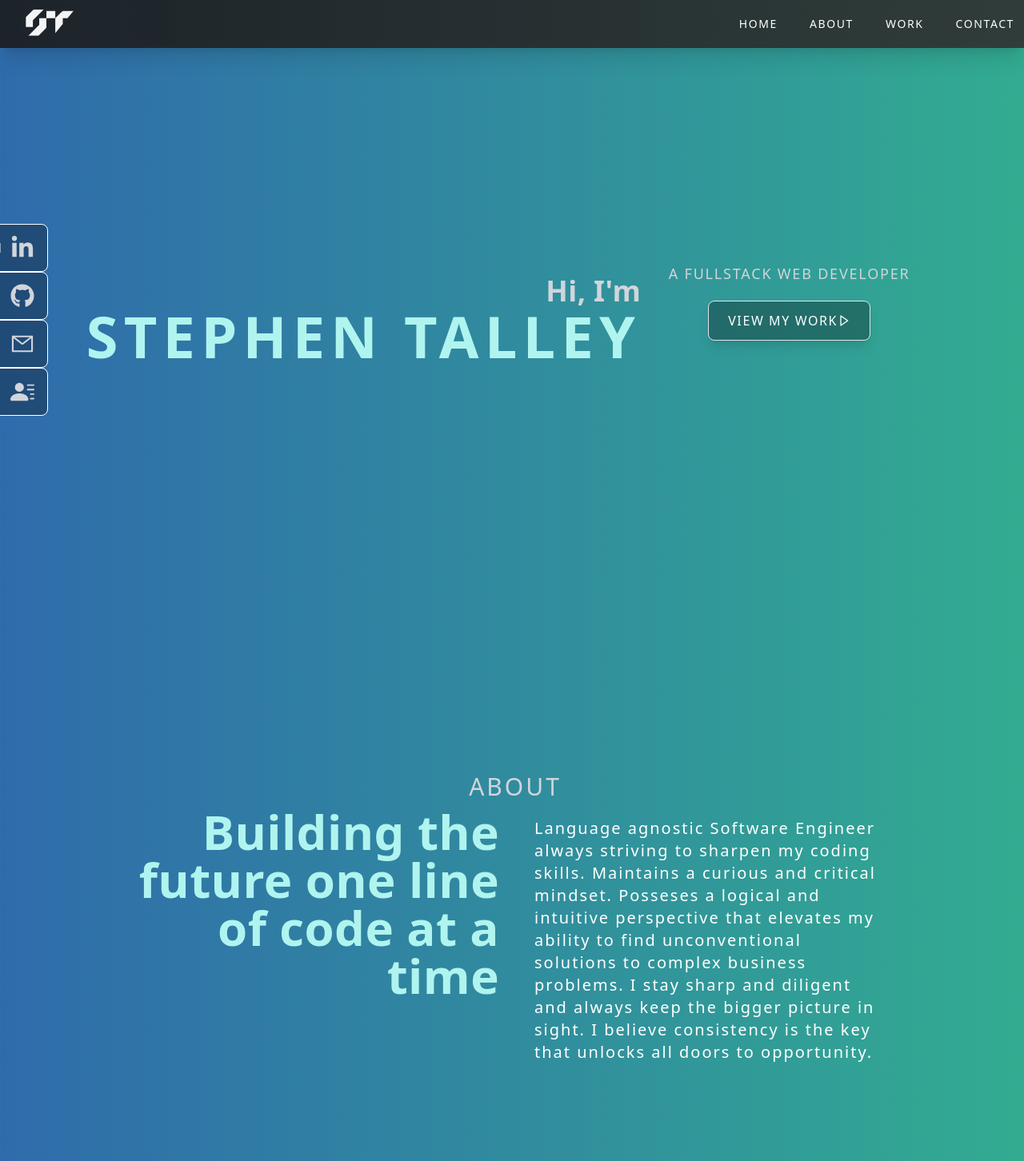
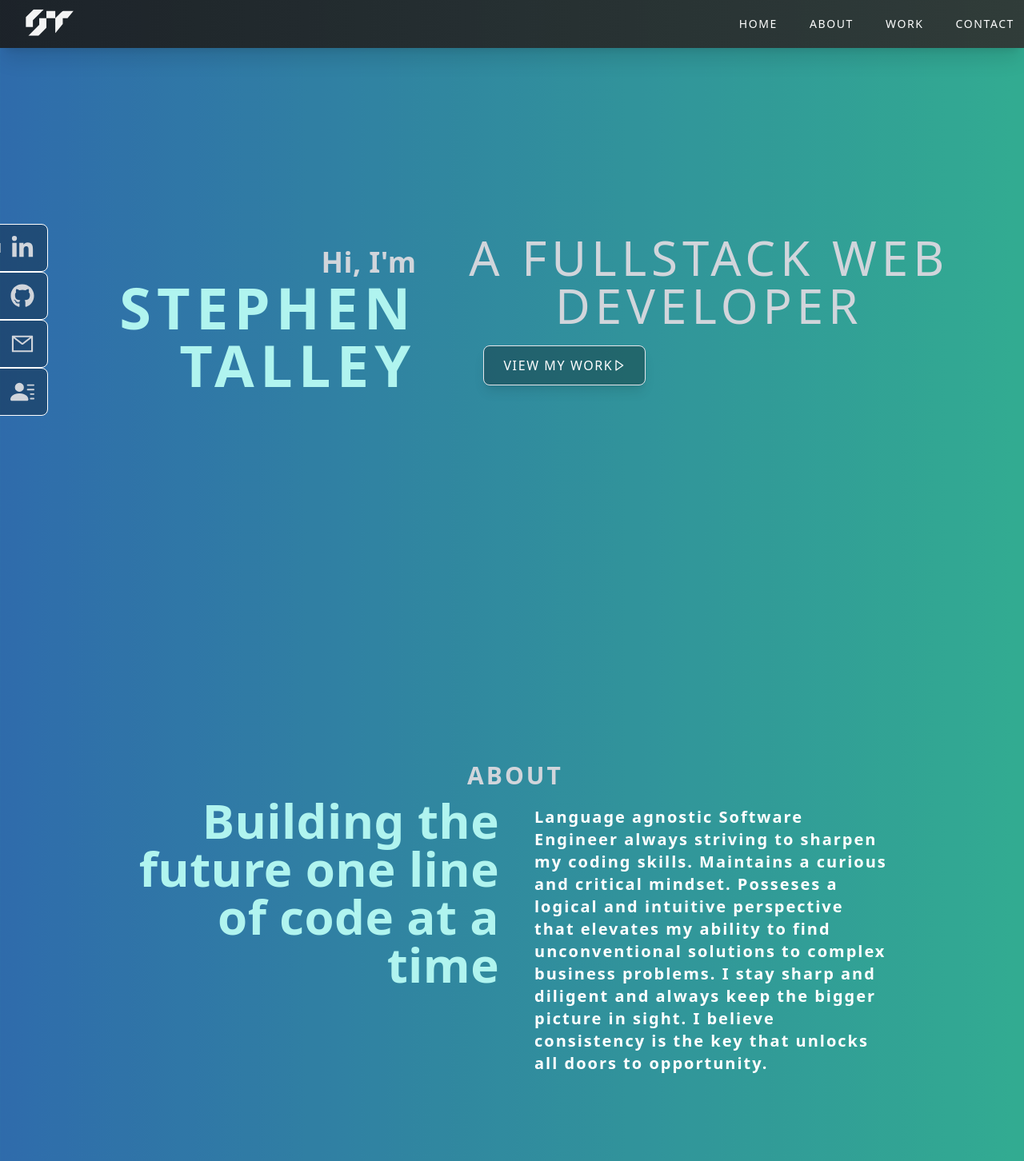
Before and after one commit to stvlley/portfolio-nxt-v2.5, a Next.js app: page / in a window 1280 px wide. Shown: the top 1452 px of the page at 80% size. Built offline with nearby package versions, Linux system fonts and the light colour scheme; no server answers.

Commit message:
fixed seo issues,,,,,hopefully

```diff
--- a/components/About.jsx
+++ b/components/About.jsx
@@ -7,7 +7,7 @@ const About = () => {
             <div name='about' className='text-white  w-full h-[400px] '>
                 <div className='flex flex-col justify-center  sm:items-center w-full h-full'>
                     <div className=' p-1 rounded-lg px-3 mx-6 hover:scale-110 duration-500 '>
-                        <p className=' text-2xl px-1 sm:text-3xl tracking-widest  m-1 w-full  uppercase text-gray-300 '>About</p>
+                        <h1 className=' text-2xl px-1 sm:text-3xl tracking-widest  m-1 w-full  uppercase text-gray-300 '>About</h1>
                     </div>
 
                     <div className='max-w-[1000px] w-full grid sm:grid-cols-2 gap-8 px-4'>
@@ -15,7 +15,7 @@ const About = () => {
                             <p className="text-[#b0f4ef]">{"Building the future one line of code at a time"}</p>
                         </div>
                         <div className='hover:scale-110 duration-500 '>
-                            <p className="tracking-widest text-sm text-left md:text-xl sm:text-lg p-3 mb-5">Language agnostic Software Engineer always striving to sharpen my coding skills. Maintains a curious and critical mindset. Posseses a logical and intuitive perspective that elevates my ability to find unconventional solutions to complex business problems. I stay sharp and diligent and always keep the bigger picture in sight. I believe consistency is the key that unlocks all doors to opportunity. </p>
+                            <h2 className="tracking-widest text-sm text-left md:text-xl sm:text-lg p-3 mb-5">Language agnostic Software Engineer always striving to sharpen my coding skills. Maintains a curious and critical mindset. Posseses a logical and intuitive perspective that elevates my ability to find unconventional solutions to complex business problems. I stay sharp and diligent and always keep the bigger picture in sight. I believe consistency is the key that unlocks all doors to opportunity. </h2>
                         </div>
                     </div>
                 </div>
--- a/components/Main.jsx
+++ b/components/Main.jsx
@@ -14,7 +14,7 @@ const Main = () => {
                             <h1 className='py-4  sm:text-right text-gray-300'><div className='invisible sm:visible'>Hi, I&#39;m </div><span className='text-5xl sm:text-7xl uppercase tracking-widest text-[#b0f4ef]'>Stephen Talley</span></h1>
                         </div>
                         <div className='items-center justify-center text-center'>
-                            <h1 className='uppercase tracking-widest font-light mb-5 text-sm m-auto sm:text-lg sm:text-6xl px-3 text-center text-gray-300 text-left'>
+                            <h1 className='uppercase tracking-widest font-light mb-5 text-sm m-auto md:text-6xl  px-3 text-center text-gray-300 '>
                                    A Fullstack Web Developer
                             </h1>
                            <div className='px-20'>
--- /dev/null
+++ b/pages/_document.js
@@ -0,0 +1,17 @@
+import Document, {Html, Head, Main, NextScript} from 'next/document'
+
+export default class CustomDocument extends Document {
+    render () {
+        return <Html>
+            <Head>
+                <meta name='desciption' content='Stephen Talley Software Engineer Portfolio' />
+                <meta property='keyword' content='Web Dev, Software Developer, Engineer, Coder, Coding, Tech, Blockchain, Crypto, Technology, Web Development, Application Development, AI, Machine Learning, Artificial Intelligence, Programmer, Computer Science Guy, CompSci, Code Monkey, Hacker, Front End Developer, Backend Developer, The best software engineer in the world, Blogger, Content Creator, Youtuber, Creator, Creative' />
+            </Head>
+
+            <body>
+            <Main />
+            </body>
+            <NextScript />
+        </Html>
+    }
+}
--- a/pages/index.js
+++ b/pages/index.js
@@ -25,6 +25,11 @@ function Home() {
   }, [])
   return (
     <div className='bg-black/20'>
+      <Head>
+            <title className=''>Stephen Talley | Software Engineer</title>
+            <meta name='content' content='Language agnostic Software Engineer always striving to sharpen my coding skills. Maintains a curious and critical mindset. Posseses a logical and intuitive perspective that elevates my ability to find unconventional solutions to complex business problems. I stay sharp and diligent and always keep the bigger picture in sight. I believe consistency is the key that unlocks all doors to opportunity.' />
+            <link rel="icon" href="/logo.svg" />
+      </Head>
       {loading ?
         <div className='w-full h-screen bg-gradient-to-r from-[#3b86d6] to-[#3ed6b5] '>
           <HashLoader
@@ -36,11 +41,7 @@ function Home() {
           />
         </ div> :
             <div className=''>
-          <Head>
-            <title className=''>Stephen Talley | Software Engineer</title>
-            <meta name="description" content="Generated by create next app" />
-            <link rel="icon" href="/logo.svg" />
-          </Head>
+
           <Navbar />
           <Main />
           <About />
```
